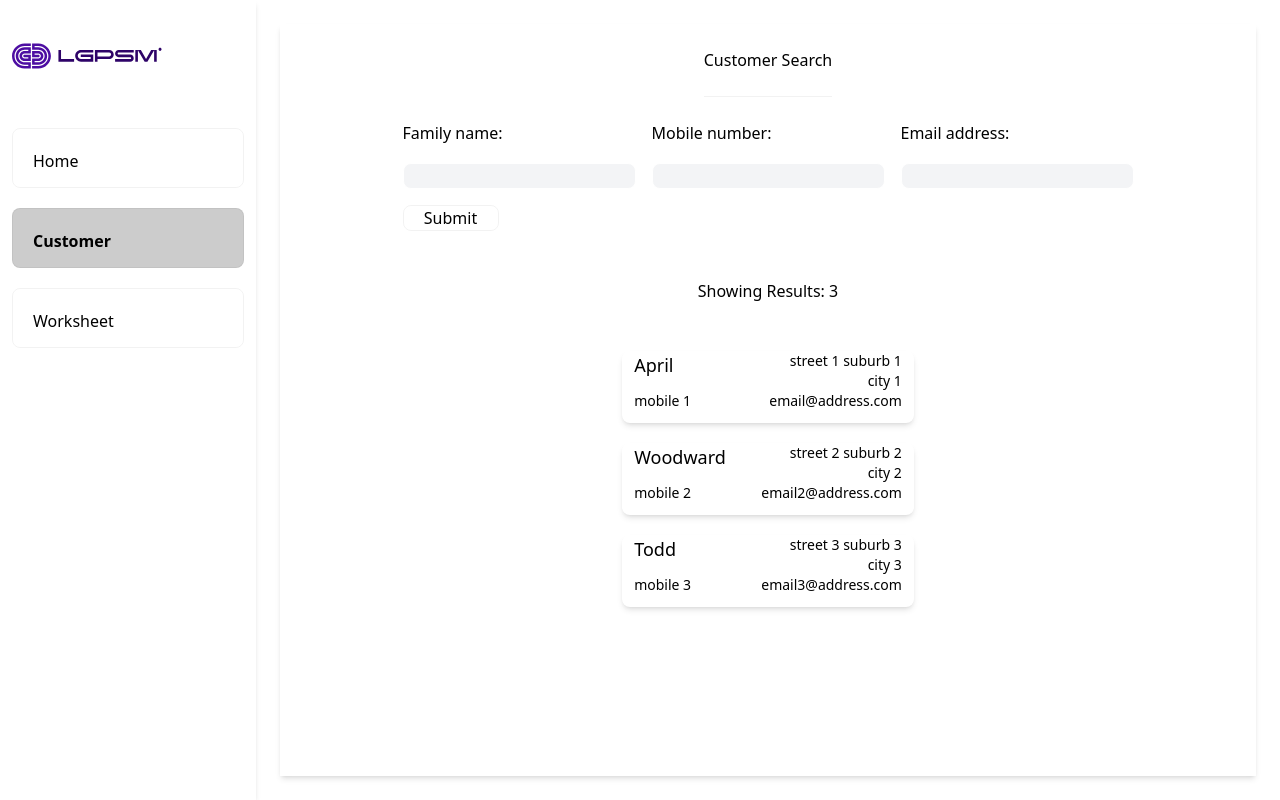
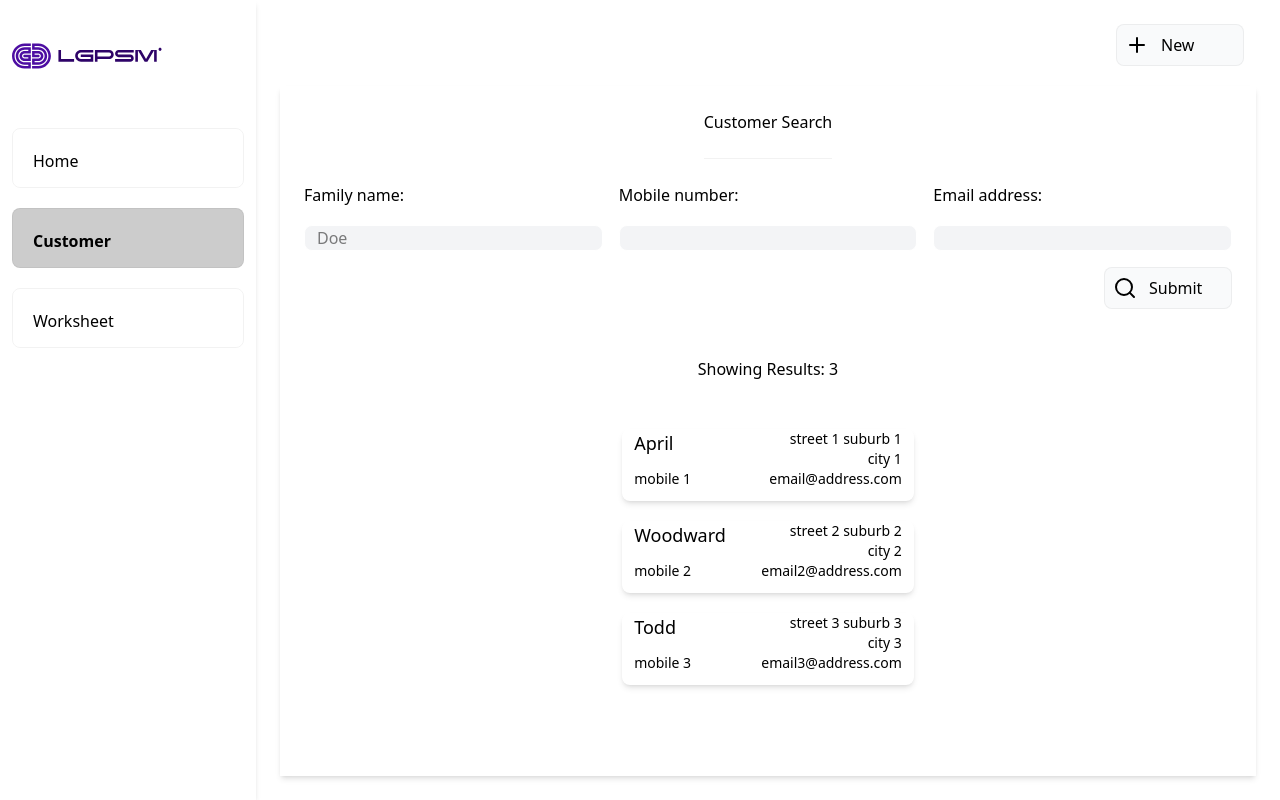
Before and after one commit to Miho19/lewiss-client, a React (Vite) app: page /customer in a window 1280 px wide. Built offline with nearby package versions, Linux system fonts and the light colour scheme.

Commit message:
Consistent buttons for customer page, new customer page added

```diff
--- a/src/components/customer/CustomeSearchForm.tsx
+++ b/src/components/customer/CustomeSearchForm.tsx
@@ -1,4 +1,6 @@
 import { useState, type ChangeEvent, type SubmitEvent } from 'react';
+import CustomerButton from './CustomerButton';
+import { Search } from 'lucide-react';
 
 type CustomerSearchFormData = {
   familyName: string;
@@ -29,15 +31,16 @@ function CustomerSearchForm() {
     <div className="w-full flex flex-col md:items-center space-y-6">
       <h2 className="border-b border-black/5 py-6">Customer Search</h2>
       <form
-        className="grid grid-cols-5 gap-4 md:grid-cols-3 md:grid-rows-2"
+        className="w-full grid grid-cols-5 gap-4 md:grid-cols-3 md:grid-rows-2"
         onSubmit={handleOnSubmit}
       >
         <label htmlFor="familyName" className="col-span-2 md:col-span-1 md:row-start-1">
           Family name:
         </label>
         <input
+          placeholder="Doe"
           id="familyName"
-          className="bg-gray-100 border border-white rounded-lg ml-3 col-span-3 md:col-span-1 md:row-start-2 md:ml-0"
+          className="pl-3 bg-gray-100 border border-white rounded-lg ml-3 col-span-3 md:col-span-1 md:row-start-2 md:ml-0"
           name="familyName"
           onChange={handleInputOnChange}
           value={customerSearchData.familyName}
@@ -48,7 +51,7 @@ function CustomerSearchForm() {
         </label>
         <input
           id="mobileNumber"
-          className="bg-gray-100 border border-white rounded-lg ml-3 col-span-3 md:col-span-1 md:row-start-2 md:ml-0"
+          className="pl-3 bg-gray-100 border border-white rounded-lg ml-3 col-span-3 md:col-span-1 md:row-start-2 md:ml-0"
           name="mobileNumber"
           onChange={handleInputOnChange}
           value={customerSearchData.mobileNumber}
@@ -59,19 +62,15 @@ function CustomerSearchForm() {
         </label>
         <input
           id="emailAddress"
-          className="bg-gray-100 border border-white rounded-lg ml-3 col-span-3  md:col-span-1 md:row-start-2 md:ml-0"
+          className="pl-3 bg-gray-100 border border-white rounded-lg ml-3 col-span-3  md:col-span-1 md:row-start-2 md:ml-0"
           type="email"
           name="emailAddress"
           onChange={handleInputOnChange}
           value={customerSearchData.emailAddress}
         />
-
-        <button
-          type="submit"
-          className="border border-black/5 rounded-lg col-span-full md:col-span-1 md:w-24 hover:bg-gray-100 transition-all delay-100 duration-100 ease-in-out cursor-pointer"
-        >
-          Submit
-        </button>
+        <div className="col-span-5 md:col-span-1 md:col-start-3 md:flex md:justify-end md:w-full ">
+          <CustomerButton buttonText="Submit" icon={Search} onClickHandler={() => {}} />
+        </div>
       </form>
     </div>
   );
--- /dev/null
+++ b/src/components/customer/CustomerButton.tsx
@@ -0,0 +1,23 @@
+import type { LucideIcon } from 'lucide-react';
+
+type Props = {
+  onClickHandler: () => void;
+  icon?: LucideIcon;
+  buttonText: string;
+};
+
+function CustomerButton(props: Props) {
+  const { onClickHandler, icon: Icon, buttonText } = props;
+
+  return (
+    <button
+      onClick={onClickHandler}
+      className="flex flex-1 w-full border space-x-3 md:max-w-32 md:min-w-32 border-black/5 bg-gray-50 rounded-lg p-2 cursor-pointer group-hover:bg-gray-200 hover:-translate-y-1 group transition-all delay-75 duration-75 ease-in-out"
+    >
+      {Icon && <Icon className="w-6 h-6" />}
+      <p className="">{buttonText}</p>
+    </button>
+  );
+}
+
+export default CustomerButton;
--- a/src/main.tsx
+++ b/src/main.tsx
@@ -7,6 +7,7 @@ import './assets/styles/index.css';
 import HomePage from './pages/HomePage';
 import CustomerPage from './pages/CustomerPage';
 import WorksheetPage from './pages/WorksheetPage';
+import NewCustomerPage from './pages/NewCustomerPage';
 
 export const router = createBrowserRouter([
   {
@@ -14,11 +15,15 @@ export const router = createBrowserRouter([
     children: [
       {
         path: '/',
+        index: true,
         element: <HomePage />,
       },
       {
         path: '/customer',
-        element: <CustomerPage />,
+        children: [
+          { index: true, element: <CustomerPage /> },
+          { path: 'new', element: <NewCustomerPage /> },
+        ],
       },
       { path: '/worksheet', element: <WorksheetPage /> },
     ],
--- a/src/pages/CustomerPage.tsx
+++ b/src/pages/CustomerPage.tsx
@@ -1,8 +1,19 @@
+import { Plus } from 'lucide-react';
 import CustomerSearch from '../components/customer/CustomerSearch';
+import { useNavigate } from 'react-router';
+import CustomerButton from '../components/customer/CustomerButton';
 
 function CustomerPage() {
+  const navigator = useNavigate();
+  function newButtonOnClickHandler() {
+    navigator('/customer/new');
+  }
+
   return (
-    <div className="w-full h-full flex flex-col items-center">
+    <div className="w-full h-full flex flex-col items-center space-y-5">
+      <div className="flex flex-1 w-full justify-end md:pr-3">
+        <CustomerButton onClickHandler={newButtonOnClickHandler} buttonText="New" icon={Plus} />
+      </div>
       <CustomerSearch />
     </div>
   );
--- /dev/null
+++ b/src/pages/NewCustomerPage.tsx
@@ -0,0 +1,24 @@
+import { CircleArrowLeft } from 'lucide-react';
+import CustomerButton from '../components/customer/CustomerButton';
+import { useNavigate } from 'react-router';
+
+function NewCustomerPage() {
+  const navigator = useNavigate();
+  function backButtonOnClickHandler() {
+    navigator('/customer');
+  }
+  return (
+    <main className="w-full h-full flex flex-col items-center">
+      <div className="flex w-full justify-end border border-black">
+        <CustomerButton
+          buttonText="Back"
+          icon={CircleArrowLeft}
+          onClickHandler={backButtonOnClickHandler}
+        />
+      </div>
+      <div className="w-full border border-black"></div>
+    </main>
+  );
+}
+
+export default NewCustomerPage;
```
